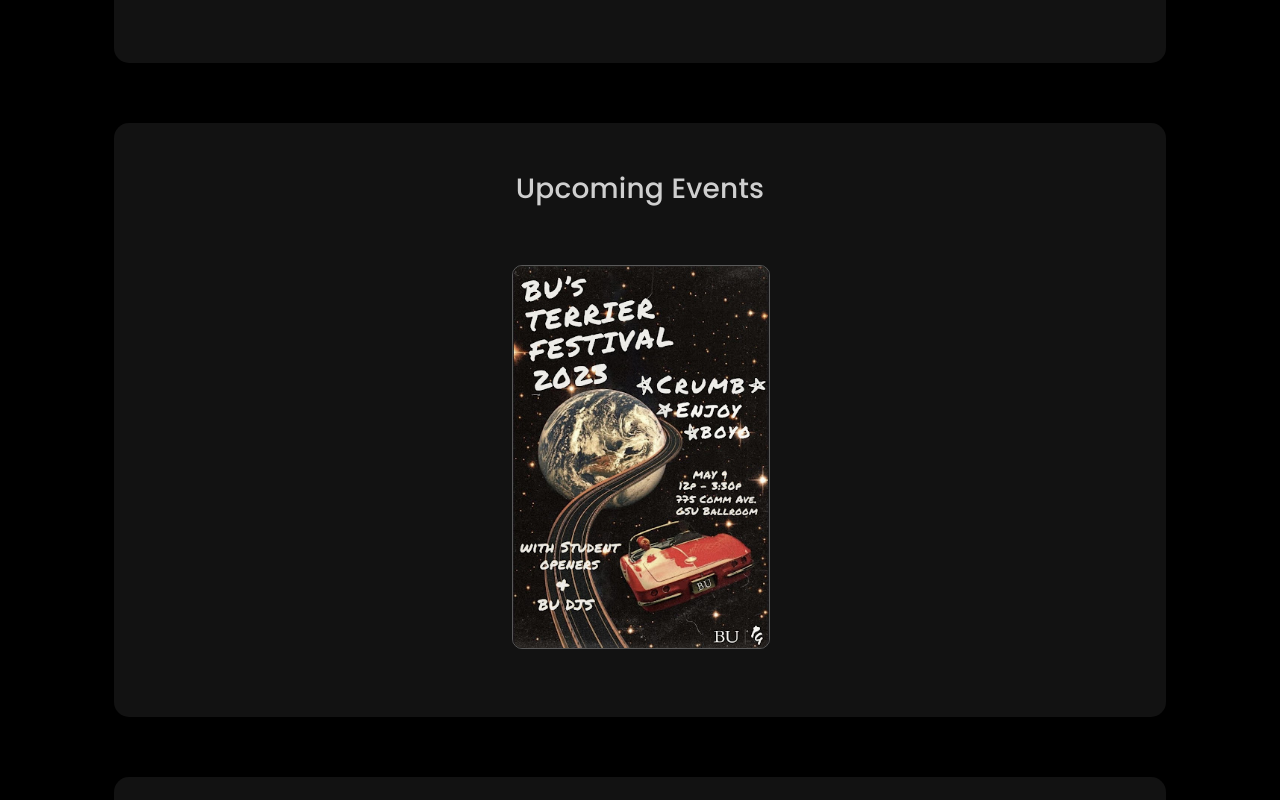
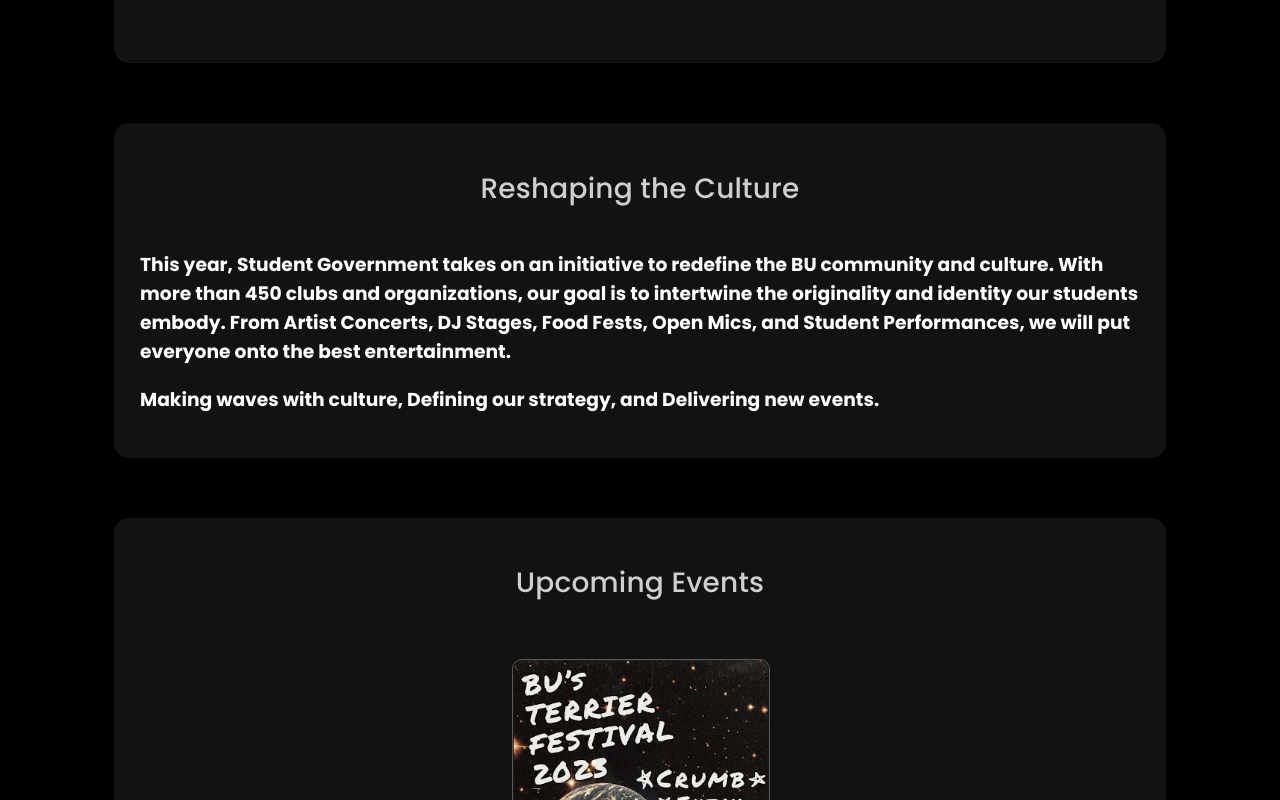
Before and after one commit to shelost/BUPG, a plain HTML site: page index.html in a window 1280 px wide. Shown: the part 1200-2000 px from the top of the page. Drawn offline with nearby package versions, Linux system fonts and the light colour scheme.

Commit message:
update 2/16

```diff
--- a/index.html
+++ b/index.html
@@ -55,6 +55,31 @@
             </div>
         </div>
 
+        <div class = 'section' id = 'reshape'>
+
+            <div class = 'title'>
+                <h1> Reshaping the Culture </h1>
+            </div>
+
+            <div class = 'reshape'>
+
+                <h3>
+                    This year, Student Government takes on an initiative to redefine
+                    the BU community and culture. With more than 450 clubs and organizations,
+                    our goal is to intertwine the originality and identity our students embody.
+                    From Artist Concerts, DJ Stages, Food Fests, Open Mics, and Student Performances,
+                    we will put everyone onto the best entertainment.
+                </h3>
+
+            </div>
+            <div class = 'motto'>
+
+                <h3>
+                    Making waves with culture, Defining our strategy, and Delivering new events.
+                </h3>
+
+            </div>
+        </div>
 
 
         <div class = 'section' id = 'events'>
@@ -101,7 +126,9 @@
                 <p>
                     775 Commonwealth Ave, Boston, MA, 02215
                 </p>
-
+                <p>
+                    sgevent@bu.edu
+                </p>
                 <p>
                     (607) 368 9596
                 </p>
```
